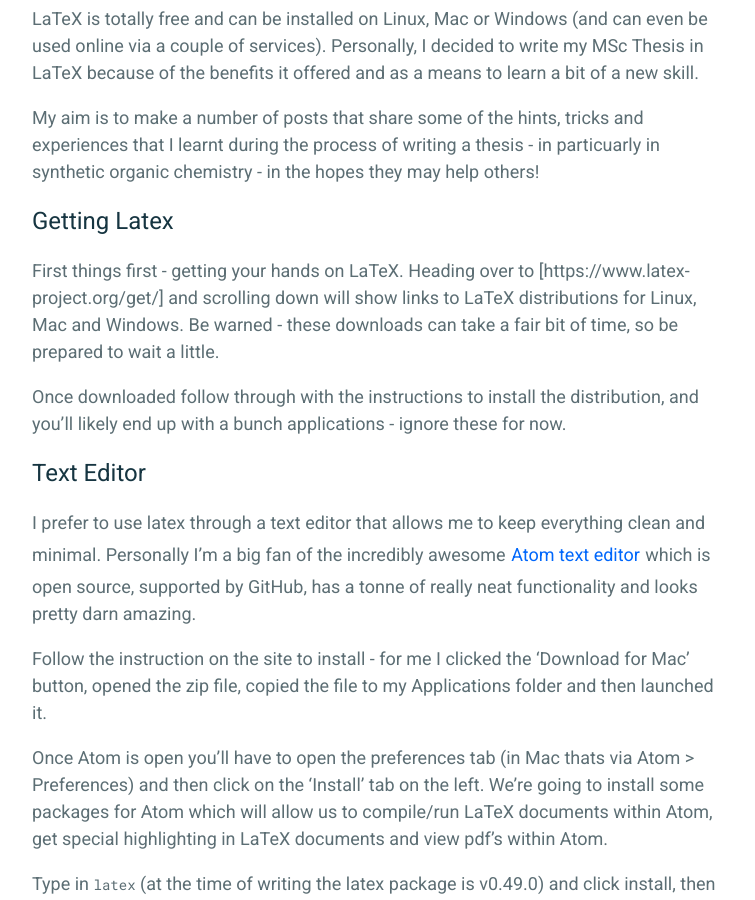
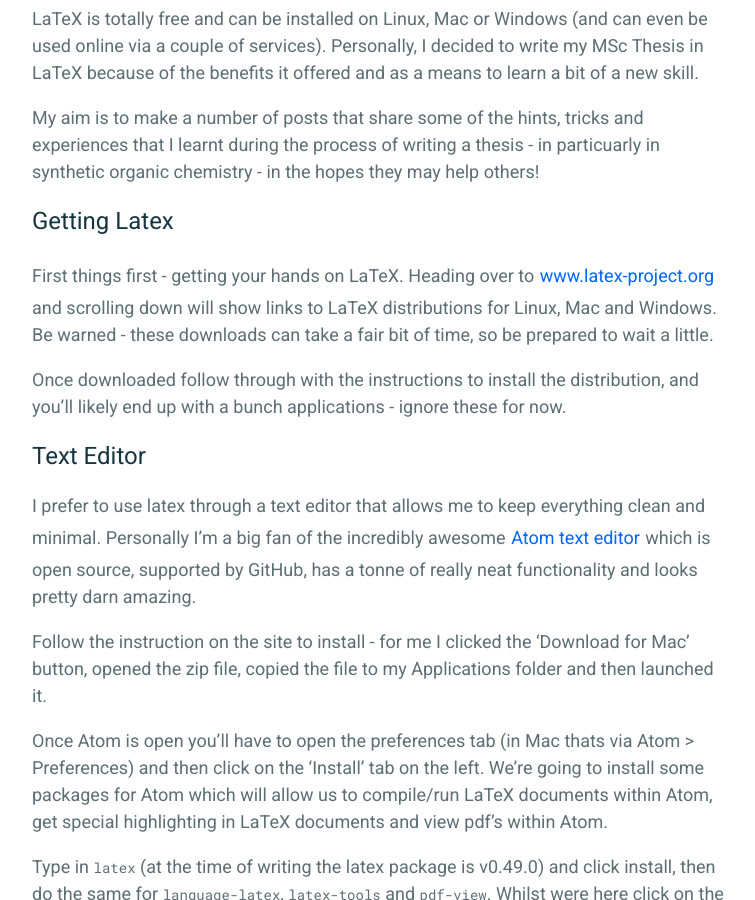
Before and after one commit to robotNoir/robotNoir.github.io, a Jekyll site: the page built from _posts/2018-02-19-latex-for-chemistry-getting-started.md, in a window 1280 px wide and 900 px high, scrolled down 653 px. Shown: the whole window, without its empty margins (258-1013 px from the left). Built offline with Jekyll 4.4.1, drawn with Linux system fonts in a browser that asks for light colours; part of the change alters nothing that is shown.

Commit message:
Update 2018-02-19-latex-for-chemistry-getting-started.md

```diff
--- a/_posts/2018-02-19-latex-for-chemistry-getting-started.md
+++ b/_posts/2018-02-19-latex-for-chemistry-getting-started.md
@@ -18,7 +18,7 @@ LaTeX is totally free and can be installed on Linux, Mac or Windows (and can eve
 My aim is to make a number of posts that share some of the hints, tricks and experiences that I learnt during the process of writing a thesis - in particuarly in synthetic organic chemistry - in the hopes they may help others!
 
 ## Getting Latex
-First things first - getting your hands on LaTeX. Heading over to [https://www.latex-project.org/get/] and scrolling down will show links to LaTeX distributions for Linux, Mac and Windows. Be warned - these downloads can take a fair bit of time, so be prepared to wait a little.
+First things first - getting your hands on LaTeX. Heading over to [www.latex-project.org](https://www.latex-project.org/get/) and scrolling down will show links to LaTeX distributions for Linux, Mac and Windows. Be warned - these downloads can take a fair bit of time, so be prepared to wait a little.
 
 Once downloaded follow through with the instructions to install the distribution, and you'll likely end up with a bunch applications - ignore these for now.
 
```
